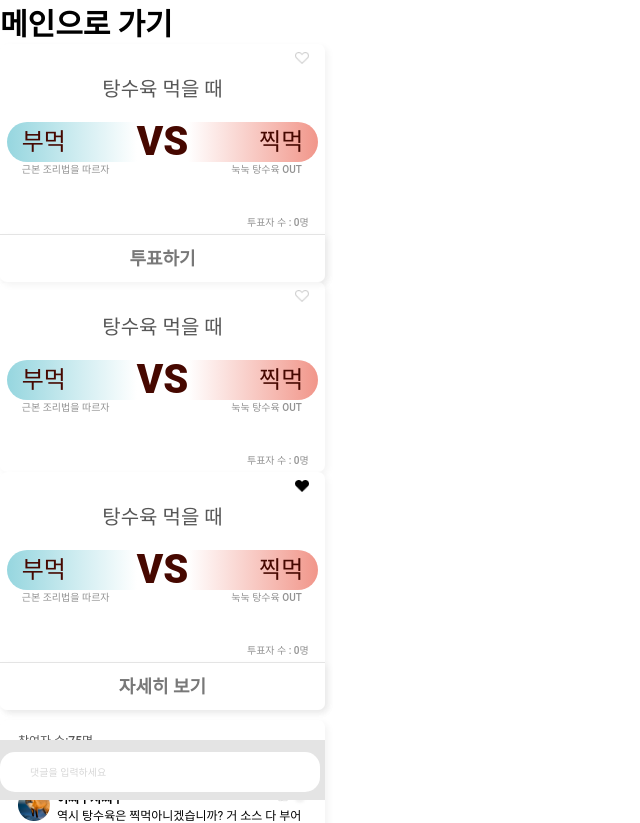
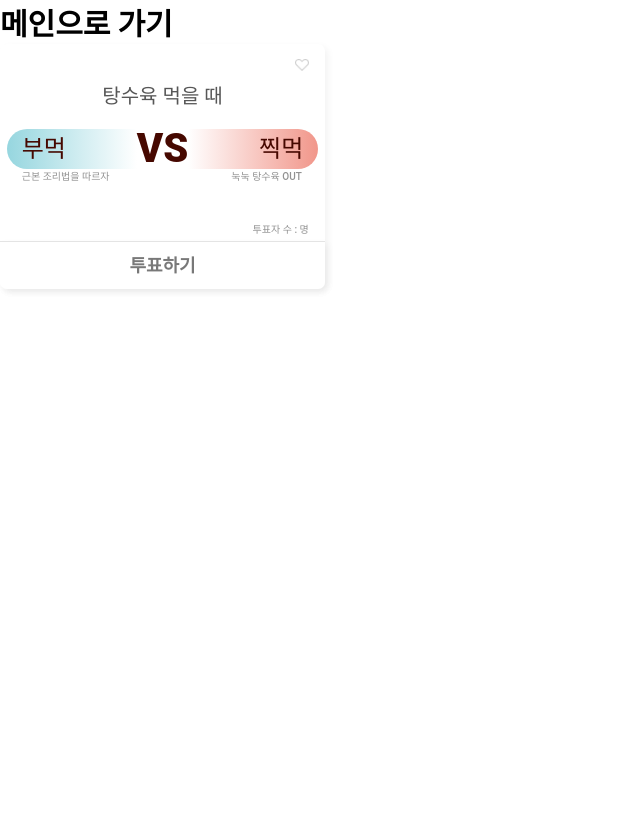
Before and after one commit to longdoheun/2022likelion_hackaton_front, a React (Create React App) app: page /balancegame in a window 1280 px wide. Shown: the top 823 px of the page, without its empty margins (0-640 px from the left). After the commit the page ends 800 px from the top, so only its background shows below. Built offline with nearby package versions, Linux system fonts and the light colour scheme.

Commit message:
update balance game

```diff
--- a/src/App.js
+++ b/src/App.js
@@ -2,7 +2,8 @@
 import { BrowserRouter, Routes, Route } from "react-router-dom";
 import Header from "./components/Header";
 import DiscussMain from "./components/Discuss/DiscussMain";
-import BalanceGameMain from "./components/BalanceGame/BalanceGameMain";
+import BalanceGameList from './components/BalanceGame/BalanceGameList';
+import BalanceGameCard from "./components/BalanceGame/BalanceGameCard";
 import NotFound from "./components/NotFound";
 import Main from "./components/Main";
 
@@ -20,7 +21,8 @@ function App() {
         <Header />
         <Routes>
           <Route path="/" element={<Main />}></Route>
-          <Route path="/balancegame" element={<BalanceGameMain />}></Route>
+          <Route path="/balancegame/" element={<BalanceGameList />}></Route>
+          <Route path="/balancegame/main" element={<BalanceGameCard />}></Route>
           <Route path="/discuss" element={<DiscussMain />}></Route>
           <Route path="*" element={<NotFound />}></Route>
         </Routes>
--- a/src/components/BalanceGame/BalanceGameCard.js
+++ b/src/components/BalanceGame/BalanceGameCard.js
@@ -1,12 +1,18 @@
-import React, { useState } from "react";
+import React, { useState, useEffect } from "react";
 import Card from "../../UI/Card";
 import "../../css/BalanceGameCard.css";
 import HeartBtn from "../../UI/HeartBtn";
 import BalanceGameCenterBefore from "./BalanceGameCenterBefore";
 import BalanceGameCenterAfter from "./BalanceGameCenterAfter";
 import Vote from "./Vote";
+import axios from "axios";
 
 function BalanceGameCard(props) {
+  // const [balanceGameVoter, setBalanceGameVoter] = useState([]);
+  // useEffect(() => {
+  //   axios.get("url").then(({ voteData }) => setBalanceGameVoter(voteData));
+  // }, []);
+
   const DUMMY_LISTS = [
     {
       id: "id1",
@@ -30,29 +36,36 @@ function BalanceGameCard(props) {
     },
   ];
 
-  const [isLike, setLike] = useState(false);
-  const likeToggleHandler = () => {
-    setLike((isLike) => !isLike);
-  };
+  const DUMMY_VOTER = [
+    ["e1", "e3", "e6", "e8"],
+    ["e2", "e4", "e5"],
+  ];
 
   const classes = "balance-game-card " + props.className;
 
   const [isVote, setIsVote] = useState(false);
   const [isLeft, setIsLeft] = useState(false);
   const [isRight, setIsRight] = useState(false);
+  const [leftChoice, setLeftChoice] = useState(DUMMY_VOTER[0].length);
+  const [rightChoice, setRightChoice] = useState(DUMMY_VOTER[1].length);
+  const [totalVote, setTotalVote] = useState(leftChoice + rightChoice);
+  // const [leftChoice, setLeftChoice] = useState(balanceGameVoter[0].length);
+  // const [rightChoice, setRightChoice] = useState(balanceGameVoter[1].length);
 
-  const [leftChoice, setLeftChoice] = useState(0);
-
-  const [rightChoice, setRightChoice] = useState(0);
-
+  const [isLike, setLike] = useState(false);
+  const likeToggleHandler = () => {
+    setLike((isLike) => !isLike);
+  };
   const leftClickHandler = () => {
     setLeftChoice((leftChoice) => leftChoice + 1);
+    setTotalVote((totalVote) => totalVote + 1);
     setIsVote(!isVote);
     setIsLeft(true);
   };
 
   const rightClickHandler = () => {
     setRightChoice((RightChoice) => RightChoice + 1);
+    setTotalVote((totalVote) => totalVote + 1);
     setIsVote(!isVote);
     setIsRight(true);
   };
@@ -64,6 +77,7 @@ function BalanceGameCard(props) {
     {
       isRight && setRightChoice(rightChoice - 1);
     }
+    setTotalVote((totalVote) => totalVote - 1);
     setIsRight(false);
     setIsLeft(false);
     setIsVote(!isVote);
@@ -108,7 +122,8 @@ function BalanceGameCard(props) {
             DUMMY_LISTS={DUMMY_LISTS}
           />
         )}
-        <div className="balance-game__vote_num">투표자 수 : 0명</div>
+
+        <div className="balance-game__vote_num">투표자 수 : {totalVote}명</div>
         {isVote && (
           <Vote
             className="balance-game__revote"
--- a/src/components/BalanceGame/BalanceGameList.js
+++ b/src/components/BalanceGame/BalanceGameList.js
@@ -1,11 +1,21 @@
-import React, { useState } from "react";
+import React, { useState, useEffect, Fragment } from "react";
 import Card from "../../UI/Card";
 import "../../css/BalanceGameCard.css";
 import HeartBtn from "../../UI/HeartBtn";
 import BalanceGameCenterBefore from "./BalanceGameCenterBefore";
 import Vote from "./Vote";
+import axios from "axios";
+import BalanceGameCard from "./BalanceGameCard";
+import { Link } from "react-router-dom";
 
 function BalanceGameList(props) {
+  // const [balanceGameData, setBalanceGameData] = useState([]);
+  // useEffect(() => {
+  //   axios.get(url).then(({ bgData }) => setBalanceGameData(bgData));
+  // }, []);
+
+  const totalVote = "";
+
   const DUMMY_LISTS = [
     {
       id: "id1",
@@ -29,20 +39,25 @@ function BalanceGameList(props) {
     },
   ];
 
+  {
+    /* DUMMY_LISTS[0].title => list.title*/
+  }
+
   const [isLike, setLike] = useState(false);
   const likeToggleHandler = () => {
     setLike((isLike) => !isLike);
   };
 
   const classes = "balance-game-card " + props.className;
-
   const preventEventHandler = (e) => {
-    e.preventDefault();
+    console.log("hi");
   };
 
   return (
     <>
+      {/* {balanceGameData.map((list, index) => ( */}
       <Card className={classes}>
+        {/* key={index} */}
         <section className="balance-game-card__upper">
           <h5 className="balance-game-card__tag_user"></h5>
           <HeartBtn
@@ -51,7 +66,6 @@ function BalanceGameList(props) {
             onclick={likeToggleHandler}
           />
         </section>
-
         <h1 className="balance-game-card__context">{DUMMY_LISTS[0].title}</h1>
 
         <BalanceGameCenterBefore
@@ -59,9 +73,13 @@ function BalanceGameList(props) {
           onclick={preventEventHandler}
         />
 
-        <div className="balance-game__vote_num">투표자 수 : 0명</div>
-        <Vote className="balance-game__revote" text="투표하기"></Vote>
+        <div className="balance-game__vote_num">투표자 수 : {totalVote}명</div>
+        <Link to="/balancegame/main" style={{ textDecoration: "none" }}>
+          <Vote className="balance-game__revote" text="투표하기"></Vote>
+        </Link>
       </Card>
+
+      {/* ))} */}
     </>
   );
 }
--- a/src/components/BalanceGame/BalanceGameMyList.js
+++ b/src/components/BalanceGame/BalanceGameMyList.js
@@ -1,12 +1,18 @@
-import React, { useState } from "react";
+import React, { useState, useEffect } from "react";
 import Card from "../../UI/Card";
 import "../../css/BalanceGameCard.css";
 import HeartBtn from "../../UI/HeartBtn";
 import BalanceGameCenterBefore from "./BalanceGameCenterBefore";
 import Vote from "./Vote";
+import axios from "axios";
 
 function BalanceGameMyList(props) {
-  const DUMMY_LISTS = [
+  // const [myList, setMyList] = useState([]);
+  // useEffect(() => {
+  //   axios.get("url").then(({ myData }) => setBalanceGameVoter(mtData));
+  // }, []);
+
+  const DUMMY_MY_LISTS = [
     {
       id: "id1",
       user: "소고기딱복국",
@@ -36,12 +42,9 @@ function BalanceGameMyList(props) {
 
   const classes = "balance-game-card " + props.className;
 
-  const preventEventHandler = (e) => {
-    e.preventDefault();
-  };
-
   return (
     <>
+    {/* {isLike &&  {myLis.map((list, index) => ())} */}
       <Card className={classes}>
         <section className="balance-game-card__upper">
           <h5 className="balance-game-card__tag_user"></h5>
@@ -52,12 +55,11 @@ function BalanceGameMyList(props) {
           />
         </section>
 
-        <h1 className="balance-game-card__context">{DUMMY_LISTS[0].title}</h1>
+        <h1 className="balance-game-card__context">
+          {DUMMY_MY_LISTS[0].title}
+        </h1>
 
-        <BalanceGameCenterBefore
-          DUMMY_LISTS={DUMMY_LISTS}
-          onclick={preventEventHandler}
-        />
+        <BalanceGameCenterBefore DUMMY_LISTS={DUMMY_MY_LISTS} />
 
         <div className="balance-game__vote_num">투표자 수 : 0명</div>
         <Vote className="balance-game__revote" text="자세히 보기"></Vote>
--- a/src/css/BalanceGameCard.css
+++ b/src/css/BalanceGameCard.css
@@ -12,7 +12,7 @@
   display: flex;
   justify-content: space-between;
   height: 12px;
-  padding: 8px 0 0 0;
+  padding: 15px 0 0 0;
 }
 .balance-game-card__tag_user {
   font-family: "Roboto";
```
Also changed, not shown: src/components/BalanceGame/BalanceGameCenterBefore.js (+9 -5 lines), src/css/BalanceGameList.css (line endings or trailing spaces).
